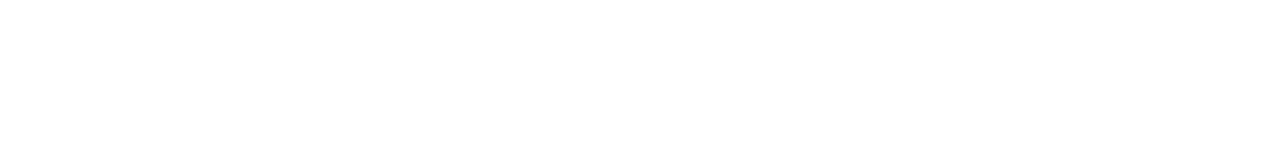
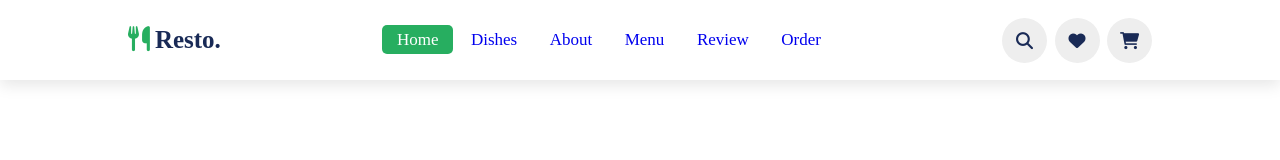
Before and after one commit to abdelrhmaneladawy26/Food, a plain HTML site: page index.html in a window 1280 px wide. Drawn offline with Linux system fonts and the light colour scheme.

Commit message:
update css file

```diff
--- a/css/style.css
+++ b/css/style.css
@@ -0,0 +1,146 @@
+:root {
+    --green: #27ae60;
+    --black: #192a56;
+    --light-color: #666;
+    --box-shadow: 0 .5rem 1.5rem rgba(0, 0, 0, .1)
+}
+
+* {
+    margin: 0;
+    padding: 0;
+    box-sizing: border-box;
+    border: none;
+    outline: none;
+    text-decoration: none;
+    text-transform: capitalize;
+}
+
+html {
+    font-size: 62.5%;
+    overflow: hidden;
+    scroll-padding-top: 5.5rem;
+    scroll-behavior: smooth;
+}
+
+.container {
+    width: 80%;
+    margin: auto;
+}
+
+/* header */
+header {
+    box-shadow: var(--box-shadow);
+    height: 10vh;
+    display: flex;
+    align-items: center;
+}
+
+header .container {
+    position: fixed;
+    left: 0;
+    right: 0;
+    display: flex;
+    justify-content: space-between;
+    align-items: center;
+    z-index: 1000;
+    height: 10vh;
+}
+
+header .logo {
+    color: var(--black);
+    font-size: 2.5rem;
+    font-weight: bolder;
+}
+
+header .logo i {
+    color: var(--green);
+    padding-right: 5px;
+}
+
+header .container .navbar.active {
+    clip-path: polygon(0 0, 100% 0, 100% 100%, 0 100%);
+}
+
+header .container .navbar a {
+    font-size: 1.7rem;
+    border-radius: .5rem;
+    padding: .5rem 1.5rem;
+    transition: .3s ease;
+}
+
+header .navbar a.active,
+header .navbar a:hover {
+    color: #fff;
+    background: var(--green);
+}
+
+header .icons i,
+header .icons a {
+    cursor: pointer;
+    margin-left: .5rem;
+    height: 4.5rem;
+    line-height: 4.5rem;
+    width: 4.5rem;
+    text-align: center;
+    font-size: 1.7rem;
+    color: var(--black);
+    border-radius: 50%;
+    background: #eee;
+    transition: transform .5s ease;
+}
+
+header .icons i:hover,
+header .icons a:hover {
+    color: #fff;
+    background-color: var(--green);
+    transform: rotate(360deg);
+}
+
+#menu-bars {
+    display: none;
+}
+
+
+
+
+
+
+
+
+
+
+
+
+
+/* media queries */
+@media (max-width:991px) {
+    html {
+        font-size: 55%;
+    }
+
+}
+
+@media (max-width:768px) {
+    header .icons #menu-bars {
+        display: inline-block;
+    }
+
+    header .navbar {
+        position: absolute;
+        top: 100%;
+        left: 0;
+        right: 0;
+        background: #fff;
+        border-top: .1rem solid rgba(0, 0, 0, 0.2);
+        clip-path: polygon(0 0, 100% 0, 100% 0, 0 0);
+        transition: .5s ease;
+    }
+
+    header .navbar a {
+        display: block;
+        padding: 1.5rem;
+        margin: 1rem;
+        font-size: 2rem;
+        background: #eee;
+    }
+}
--- a/index.html
+++ b/index.html
@@ -6,12 +6,43 @@
     <meta http-equiv="X-UA-Compatible" content="IE=edge">
     <meta name="viewport" content="width=device-width, initial-scale=1.0">
     <title>Food</title>
+    <!-- font awesome  cdn link-->
+    <link rel="stylesheet" href="https://cdnjs.cloudflare.com/ajax/libs/font-awesome/6.1.1/css/all.min.css">
+    <!-- custom css file -->
     <link rel="stylesheet" href="css/style.css">
 </head>
 
 <body>
+    <!-- start header section -->
+    <header>
+        <div class="container">
+            <a href="#" class="logo"><i class="fa-solid fa-utensils"></i>resto.</a>
+            <nav class="navbar">
+                <a class="active" href="#home">home</a>
+                <a href="#dishes">dishes</a>
+                <a href="#about">about</a>
+                <a href="#menu">menu</a>
+                <a href="#review">review</a>
+                <a href="#order">order</a>
+            </nav>
+            <div class="icons">
+                <i class="fas fa-bars" id="menu-bars"></i>
+                <i class="fas fa-search"></i>
+                <a href="#" class="fas fa-heart"></a>
+                <a href="#" class="fas fa-shopping-cart"></a>
+            </div>
+        </div>
+    </header>
+    <!-- End header section -->
 
 
+
+
+
+
+
+    <!-- custom js file -->
+    <script src="js/script.js"></script>
 </body>
 
 </html>
--- a/js/script.js
+++ b/js/script.js
@@ -0,0 +1,6 @@
+let menu = document.getElementById("menu-bars");
+let navBar = document.querySelector(".navbar");
+menu.onclick = () => {
+    menu.classList.toggle('fa-times')
+    navBar.classList.toggle('active')
+}
```
